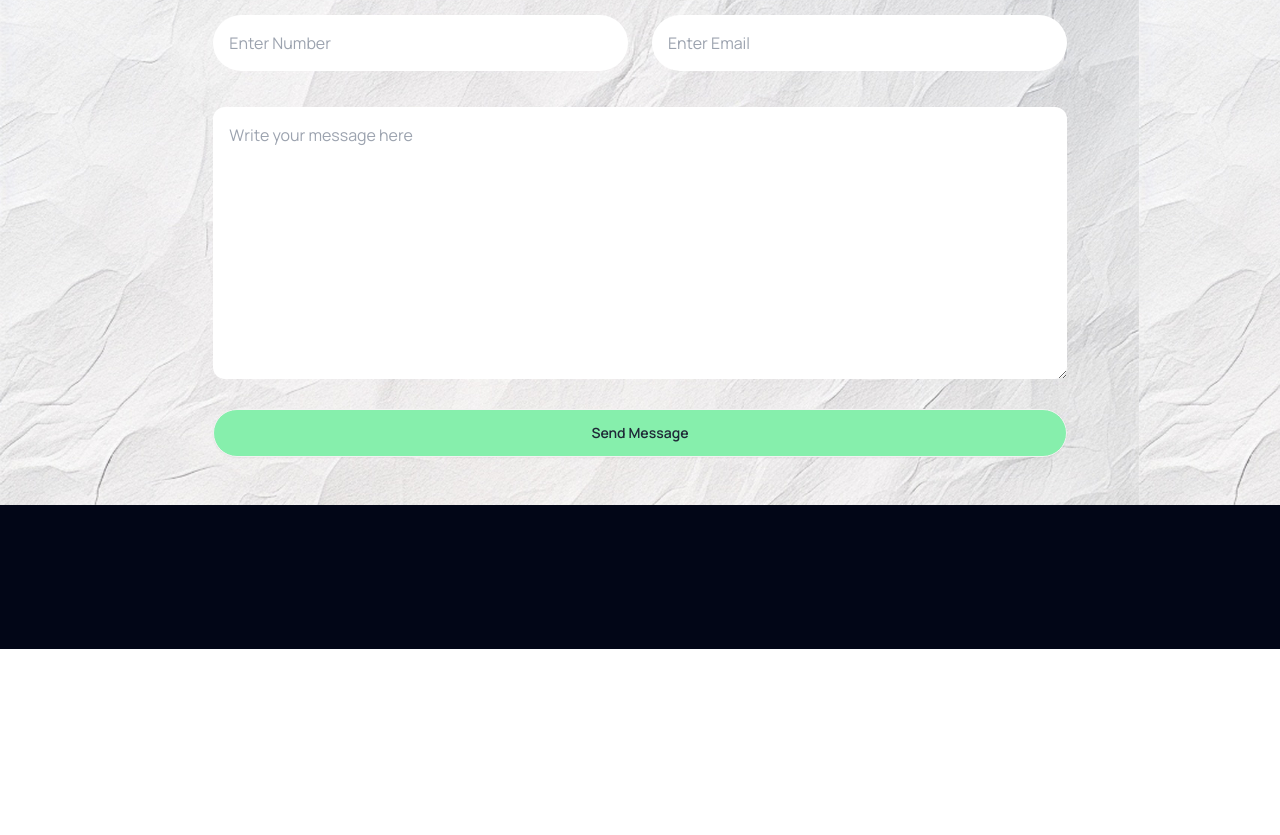
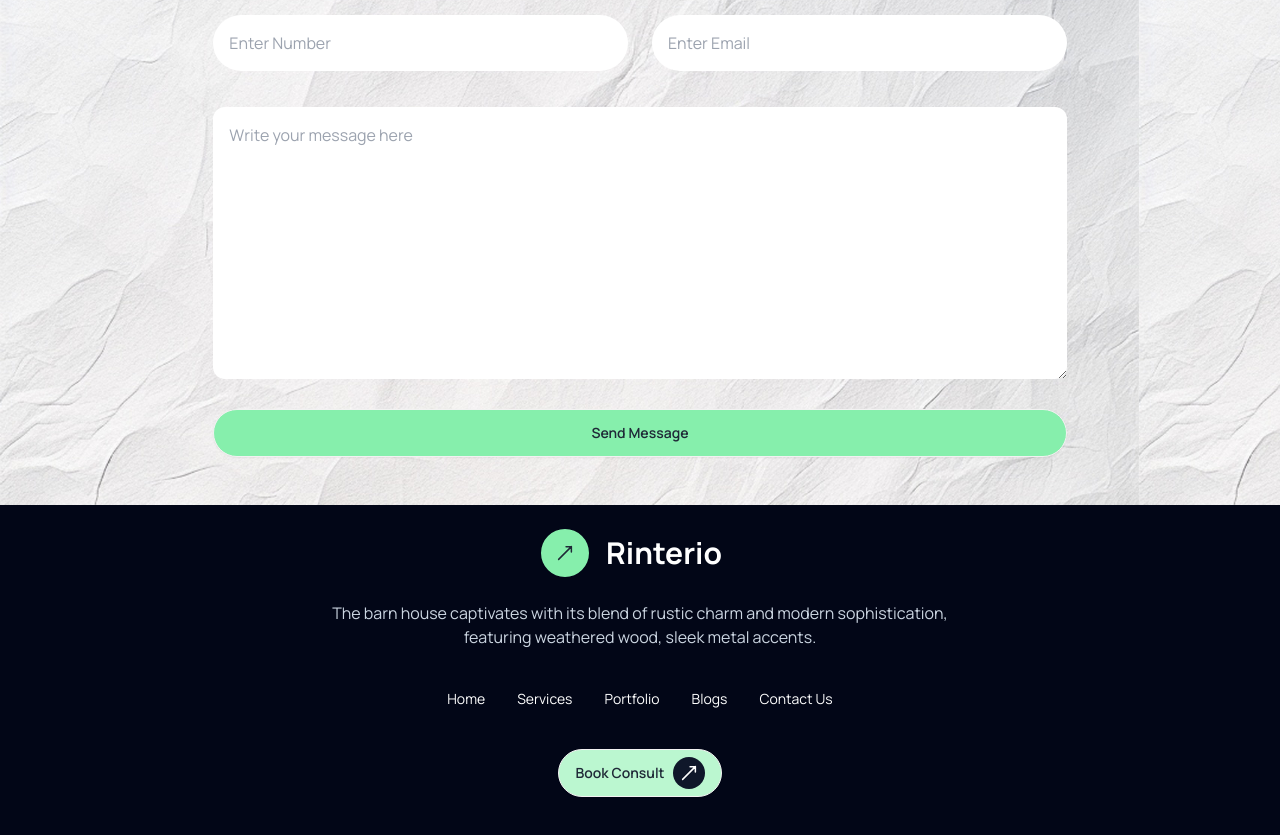
Before and after one commit to Rakibul344/AssignmentB10-3, a plain HTML site: page index.html in a window 1280 px wide. Shown: the part 3107-3942 px from the top of the page. Before the commit the page ends 3756 px from the top, so only its background shows below. Drawn offline with nearby package versions, Linux system fonts and the light colour scheme.

Commit message:
footer section

```diff
--- a/index.html
+++ b/index.html
@@ -462,8 +462,38 @@ background-image: url(assets/bg.jpg);
 
     </main>
 
-    <footer class="bg-slate-950 h-36 ">
+    <footer class="bg-slate-950 p-6">
 
+      <div class="flex justify-center">
+<h6 class="bg-green-300 p-3 rounded-full -rotate-45">
+  <svg xmlns="http://www.w3.org/2000/svg" fill="none" viewBox="0 0 24 24" stroke-width="1.5" stroke="currentColor" class="size-6">
+    <path stroke-linecap="round" stroke-linejoin="round" d="M17.25 8.25 21 12m0 0-3.75 3.75M21 12H3" />
+  </svg>
+
+</h6>
+
+        <a class="btn btn-ghost text-3xl font-bold text-white">Rinterio</a>
+
+      </div>
+
+      <p class="text-center mt-6 text-slate-300">The barn house captivates with its blend of rustic charm and modern sophistication, <br> featuring weathered wood, sleek metal accents.</p>
+
+      <div class="navbar-center hidden lg:flex justify-center text-white mt-6">
+        <ul class="menu menu-horizontal px-1">
+          <li><a>Home</a></li>
+            <li><a>Services</a></li>
+            <li><a>Portfolio</a></li>
+            <li><a>Blogs</a></li>
+            <li><a>Contact Us</a></li>
+        </ul>
+      </div>
+
+      <div class="flex justify-center my-6"><a class="btn bg-green-200 rounded-full">Book Consult
+        <span class="bg-slate-900 p-1 rounded-full text-white"><svg xmlns="http://www.w3.org/2000/svg" fill="none" viewBox="0 0 24 24" stroke-width="1.5" stroke="currentColor" class="size-6 -rotate-45  ">
+            <path stroke-linecap="round" stroke-linejoin="round" d="M17.25 8.25 21 12m0 0-3.75 3.75M21 12H3" />
+          </svg></span>
+
+                  </a></div>
 
 
     </footer>
```
